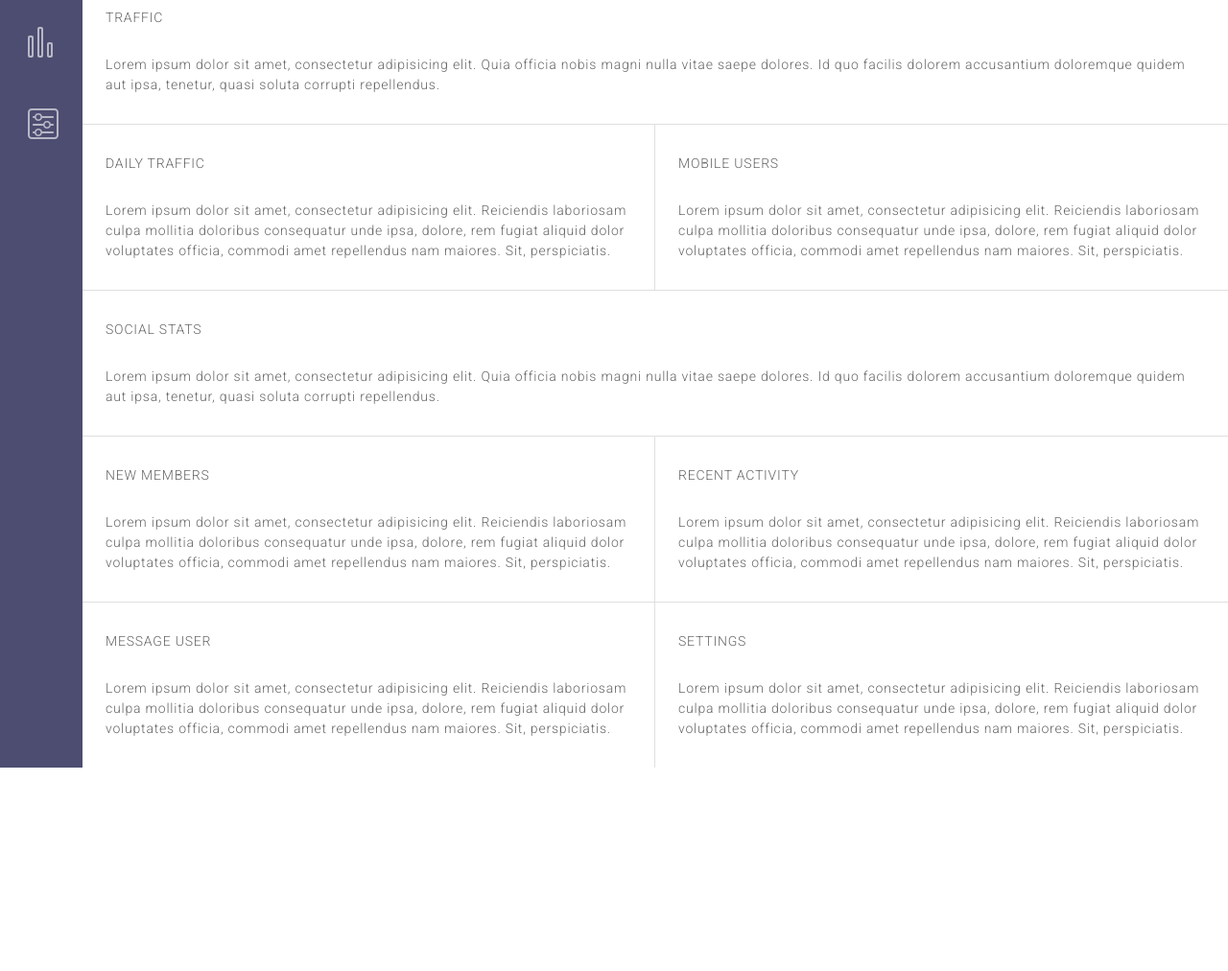
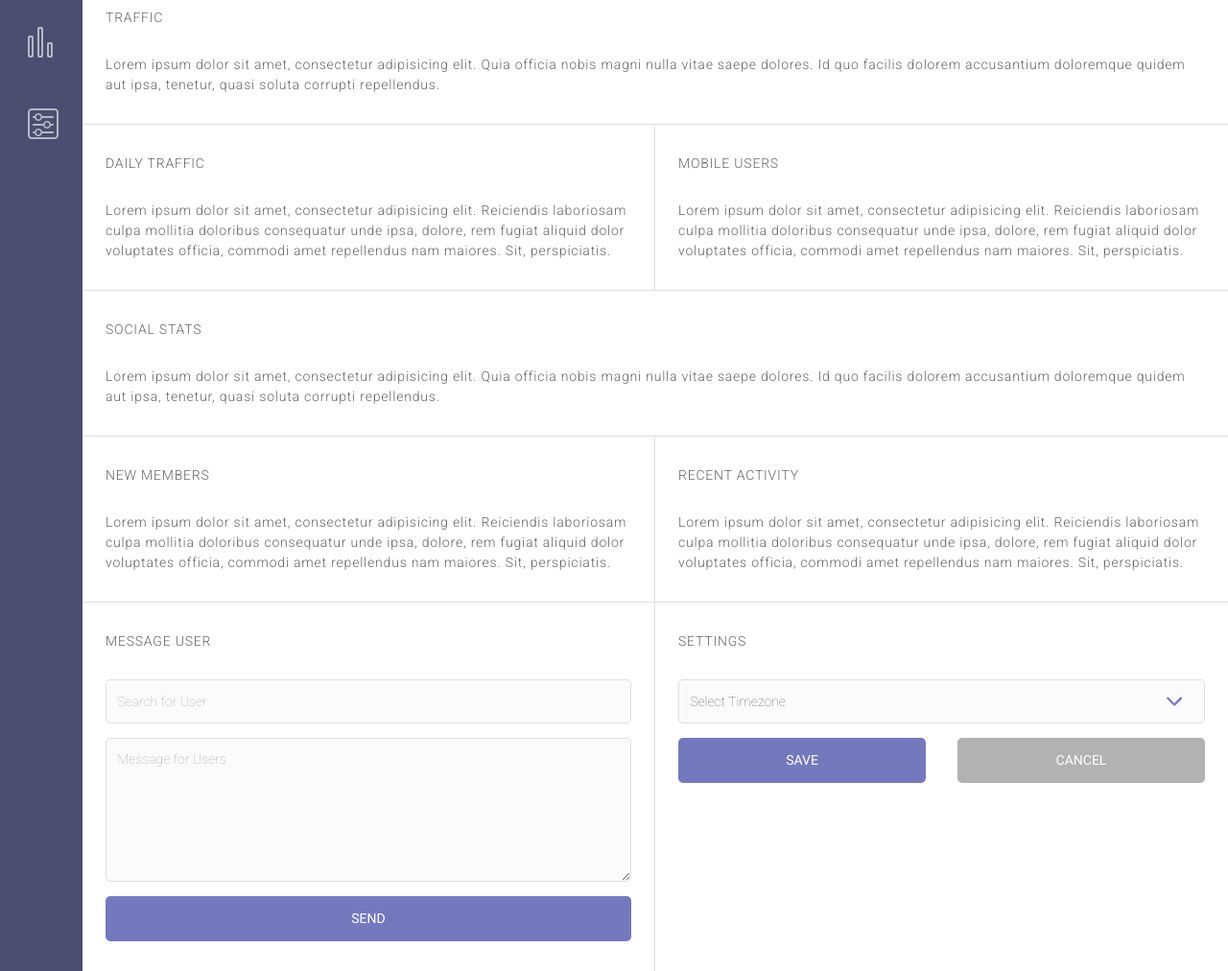
Before and after one commit to andystoica/fewd-project-09, a plain HTML site: page index.html in a window 1280 px wide. Shown: the part 254-1266 px from the top of the page at 96% size. Before the commit the page ends 1054 px from the top, so only its background shows below. Drawn offline with Linux system fonts and the light colour scheme.

Commit message:
Added contact forms

```diff
--- a/index.html
+++ b/index.html
@@ -160,14 +160,57 @@
           <header>
             <h3>Message User</h3>
           </header>
-          <p>Lorem ipsum dolor sit amet, consectetur adipisicing elit. Reiciendis laboriosam culpa mollitia doloribus consequatur unde ipsa, dolore, rem fugiat aliquid dolor voluptates officia, commodi amet repellendus nam maiores. Sit, perspiciatis.</p>
+          <form action="">
+            <input type="text" id="user_search" name="user_search" placeholder="Search for User">
+            <textarea id="user_message" name="user_message"placeholder="Message for Users"></textarea>
+            <button type="submit" name="send_message_to_users">Send</button>
+          </form>
         </div>
 
         <div class="half-zone" id="zone-8">
           <header>
             <h3>Settings</h3>
           </header>
-          <p>Lorem ipsum dolor sit amet, consectetur adipisicing elit. Reiciendis laboriosam culpa mollitia doloribus consequatur unde ipsa, dolore, rem fugiat aliquid dolor voluptates officia, commodi amet repellendus nam maiores. Sit, perspiciatis.</p>
+          <form action="">
+              <select class="" name="select_timezone" id="select_timezone">
+                <option value="" disabled selected hidden>Select Timezone</option>
+                <option value="-12.0">(GMT -12:00) Eniwetok, Kwajalein</option>
+                <option value="-11.0">(GMT -11:00) Midway Island, Samoa</option>
+                <option value="-10.0">(GMT -10:00) Hawaii</option>
+                <option value="-9.0">(GMT -9:00) Alaska</option>
+                <option value="-8.0">(GMT -8:00) Pacific Time (US &amp; Canada)</option>
+                <option value="-7.0">(GMT -7:00) Mountain Time (US &amp; Canada)</option>
+                <option value="-6.0">(GMT -6:00) Central Time (US &amp; Canada), Mexico City</option>
+                <option value="-5.0">(GMT -5:00) Eastern Time (US &amp; Canada), Bogota, Lima</option>
+                <option value="-4.0">(GMT -4:00) Atlantic Time (Canada), Caracas, La Paz</option>
+                <option value="-3.5">(GMT -3:30) Newfoundland</option>
+                <option value="-3.0">(GMT -3:00) Brazil, Buenos Aires, Georgetown</option>
+                <option value="-2.0">(GMT -2:00) Mid-Atlantic</option>
+                <option value="-1.0">(GMT -1:00 hour) Azores, Cape Verde Islands</option>
+                <option value="0.0">(GMT) Western Europe Time, London, Lisbon, Casablanca</option>
+                <option value="1.0">(GMT +1:00 hour) Brussels, Copenhagen, Madrid, Paris</option>
+                <option value="2.0">(GMT +2:00) Kaliningrad, South Africa</option>
+                <option value="3.0">(GMT +3:00) Baghdad, Riyadh, Moscow, St. Petersburg</option>
+                <option value="3.5">(GMT +3:30) Tehran</option>
+                <option value="4.0">(GMT +4:00) Abu Dhabi, Muscat, Baku, Tbilisi</option>
+                <option value="4.5">(GMT +4:30) Kabul</option>
+                <option value="5.0">(GMT +5:00) Ekaterinburg, Islamabad, Karachi, Tashkent</option>
+                <option value="5.5">(GMT +5:30) Bombay, Calcutta, Madras, New Delhi</option>
+                <option value="5.75">(GMT +5:45) Kathmandu</option>
+                <option value="6.0">(GMT +6:00) Almaty, Dhaka, Colombo</option>
+                <option value="7.0">(GMT +7:00) Bangkok, Hanoi, Jakarta</option>
+                <option value="8.0">(GMT +8:00) Beijing, Perth, Singapore, Hong Kong</option>
+                <option value="9.0">(GMT +9:00) Tokyo, Seoul, Osaka, Sapporo, Yakutsk</option>
+                <option value="9.5">(GMT +9:30) Adelaide, Darwin</option>
+                <option value="10.0">(GMT +10:00) Eastern Australia, Guam, Vladivostok</option>
+                <option value="11.0">(GMT +11:00) Magadan, Solomon Islands, New Caledonia</option>
+                <option value="12.0">(GMT +12:00) Auckland, Wellington, Fiji, Kamchatka</option>
+              </select>
+              <div class="button-group">
+                <button type="submit">Save</button>
+                <button type="reset">Cancel</button>
+              </div>
+          </form>
         </div>
 
       </main>
--- a/scss/base/_mixins.scss
+++ b/scss/base/_mixins.scss
@@ -43,7 +43,7 @@
 
 @mixin small-bold {
   font-size: $font-small;
-  font-weight: 800;
+  font-weight: 400;
 }
 
 @mixin medium-light {
@@ -58,7 +58,7 @@
 
 @mixin medium-bold {
   font-size: $font-medium;
-  font-weight: 800;
+  font-weight: 500;
 }
 
 @mixin large-light {
--- a/scss/base/_variables.scss
+++ b/scss/base/_variables.scss
@@ -10,6 +10,7 @@ $color-primary-light  : #e2e3f5;
 $color-white          : #ffffff;
 $color-grey           : #dfdfdf;
 $color-grey-dark      : #666666;
+$color-grey-medium      : #b2b2b2;
 $color-grey-light     : #fbfbfb;
 
 
--- a/scss/components/_main.scss
+++ b/scss/components/_main.scss
@@ -10,9 +10,16 @@
   }
 
   form {
+    margin: 0;
+    padding: 15px;
     flex: 1;
     background: $color-grey-light;
     border-bottom: 1px solid $color-grey;
+
+    input {
+      margin-bottom: 0;
+      background-color: $color-white;
+    }
   }
 
   @include media(landscape) {
--- a/scss/elements/_forms.scss
+++ b/scss/elements/_forms.scss
@@ -1,5 +1,5 @@
 form {
-  padding: 15px;
+  margin: 15px 0;
 }
 
 input[type="text"],
@@ -9,12 +9,14 @@ select {
   width: 100%;
   height: auto;
   padding: .7rem;
-  background-color: $color-white;
+  margin-bottom: 15px;
+  background-color: $color-grey-light;
   border: 1px solid $color-grey;
   border-radius: 5px;
   @include small-light;
   color: $color-grey-dark;
   outline: 0;
+  transition: border .3s;
 }
 
 input[type="search"] {
@@ -35,11 +37,41 @@ select {
   -webkit-appearance: none;
   -moz-appearance: none;
   background: url("../img/icon-down-arrow.svg") 97% center no-repeat;
-  background-color: $color-white;
-  color: rgba(0, 0, 0, .7);
-  background-size: 20px;
+  background-color: $color-grey-light;
+  background-size: 32px;
 }
 
 textarea {
-  min-height: 8rem;
+  display: block;
+  min-height: 150px;
 }
+
+button {
+  @include small-bold;
+  width: 100%;
+  padding: 13px;
+  border-radius: 5px;
+  border: none;
+  background-color: $color-primary;
+  text-align: center;
+  text-transform: uppercase;
+  color: $color-white;
+  transition: all .3s;
+}
+
+button:hover {
+  background-color: $color-primary-dark;
+}
+
+.button-group {
+  padding: 0;
+  border: none;
+  display: flex;
+  justify-content: space-between;
+  button {
+    width: 47%;
+    &:last-of-type {
+      background-color: $color-grey-medium;
+    }
+  }
+}
```
Also changed, not shown: css/styles.css.
